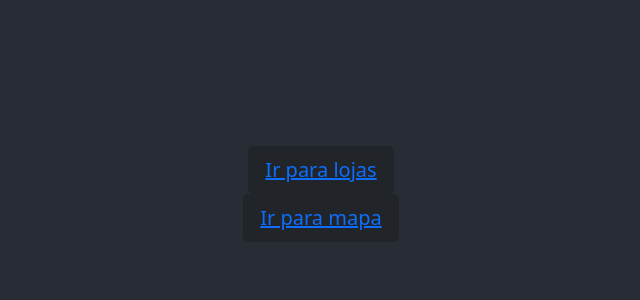
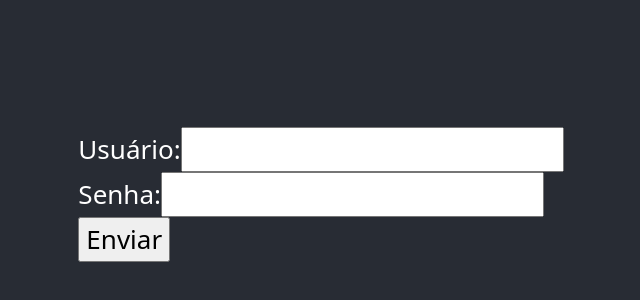
Before and after one commit to ana-souza/shopping-frontend, a React (Create React App) app: page /login in a window 1280 px wide. Shown: the part 206-506 px from the top of the page, without its empty margins (319-959 px from the left). Built offline with nearby package versions, Linux system fonts and the light colour scheme.

Commit message:
login form

```diff
--- a/src/App.js
+++ b/src/App.js
@@ -8,6 +8,7 @@ import {
 
 import Stores from './views/Stores';
 import MainPage from './views/MainPage';
+import Login from './views/Login';
 
 function App() {
 
@@ -19,6 +20,9 @@ function App() {
               <Stores />
           </Route>
 
+          <Route path="/login">
+              <Login />
+          </Route>
 
           <Route path="/">
               <MainPage />
--- /dev/null
+++ b/src/views/Login/index.js
@@ -0,0 +1,60 @@
+import React, { Component } from "react";
+import { Container, Button} from "react-bootstrap";
+import { Link } from "react-router-dom";
+
+class Login extends Component {
+
+    constructor(props) {
+        super(props)
+        this.state = {
+          username: "",
+          password: ""
+        }
+    }
+
+    setUsername(username) {
+        this.setState({username: username})
+      }
+
+      setPassword(password) {
+        this.setState({password: password})
+      }
+
+      clickHandler() {
+        // put your own code here
+        alert(`Username: ${this.state.username} Password: ${this.state.password}`)
+      }
+
+    render () {
+
+        return(
+
+            <div className="App-header">
+
+
+                <form>
+                    <div>
+                <label>
+                    Usuário:
+                    <input type="text" name="name" />
+                </label>
+                </div>
+                <div>
+                <label>
+                    Senha:
+                    <input type="password" name="password" />
+                </label>
+                </div>
+                <div>
+                <input type="submit" value="Enviar" />
+                </div>
+                </form>
+
+            </div>
+
+        )
+    }
+}
+
+
+export default Login;
--- a/src/views/MainPage/index.js
+++ b/src/views/MainPage/index.js
@@ -21,6 +21,11 @@ class MainPage extends Component {
                             Ir para mapa
                         </Link>
                     </Button>
+                    <Button variant="dark" size="lg">
+                        <Link to="/login">
+                            Login
+                        </Link>
+                    </Button>
 
             </div>
 
```
